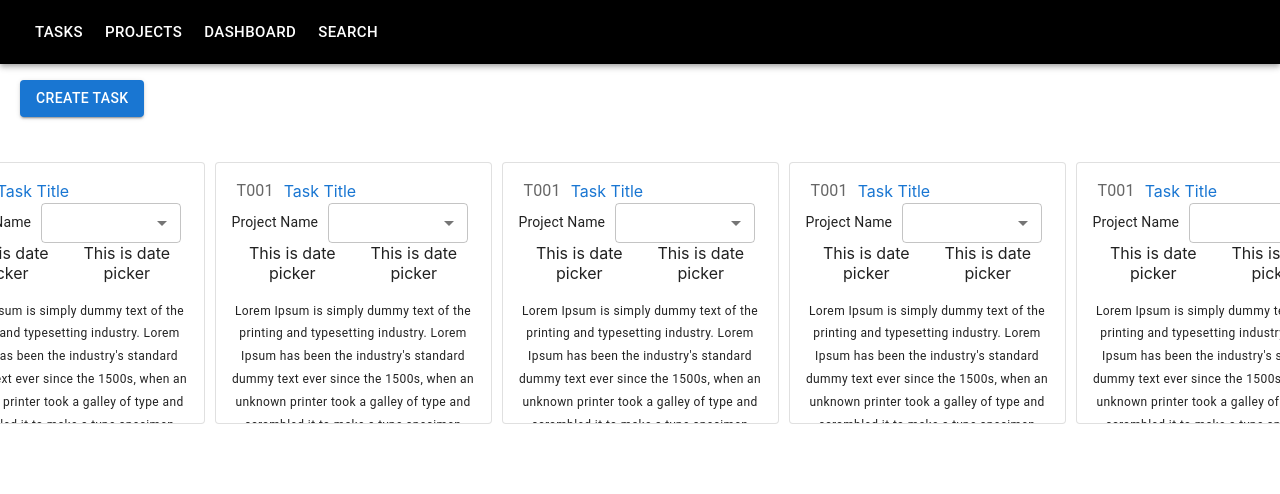
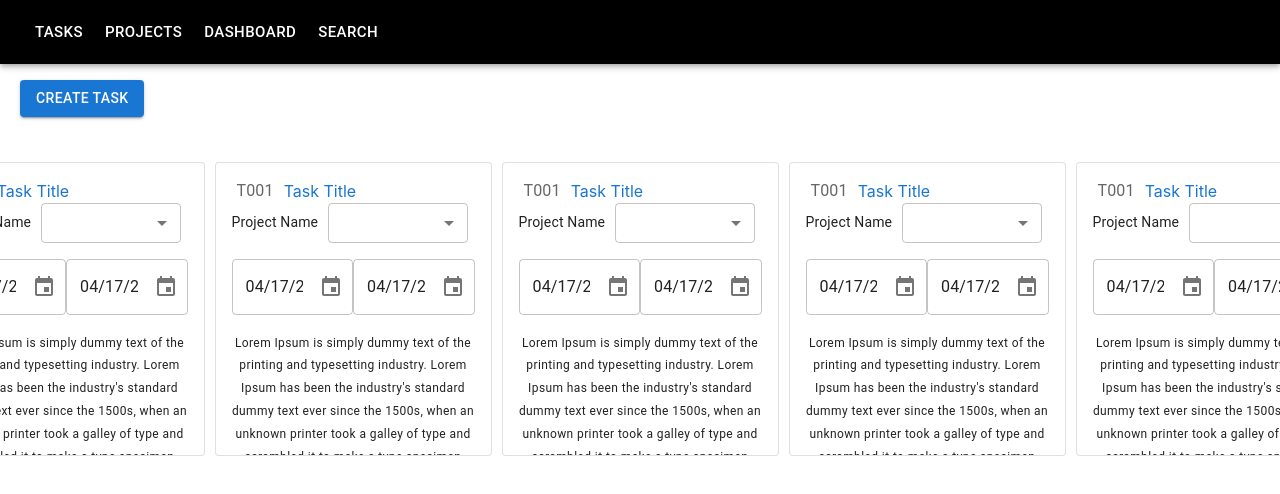
Before and after one commit to a-deep97/GSD, a React (Create React App) app in the folder gsd-ui/: page /tasks in a window 1280 px wide. Shown: the top 494 px of the page. Built offline with nearby package versions, Linux system fonts and the light colour scheme; no server answers.

Commit message:
Added a create form ui

```diff
--- a/gsd-ui/src/components/forms/create-task-form.js
+++ b/gsd-ui/src/components/forms/create-task-form.js
@@ -45,6 +45,9 @@ const CreateTaskForm = ({formActive,setFormActive}) => {
     const handleFormClose = ()=>{
         setFormActive(false)
     }
+    const handleSubmit = () =>{
+      console.log('saving...')
+    }
   return (
     <Modal
       open={formActive}
@@ -60,9 +63,14 @@ const CreateTaskForm = ({formActive,setFormActive}) => {
     >
       <Fade in={formActive}>
         <Card style={{ width: '700px', height: '550px' }}>
-          <IconButton onClick={handleFormClose}>
+          <IconButton width='100%' onClick={handleFormClose}>
             <CloseIcon />
           </IconButton>
+          <Box display='flex' flexDirection='row' marginLeft='20px'>
+            <Button variant="contained" color="primary" size='small' onClick={handleSubmit}>
+                Save
+            </Button>
+          </Box>
           <CardContent>
             <Box
               display="flex"
@@ -168,6 +176,7 @@ const CreateTaskForm = ({formActive,setFormActive}) => {
                   label="description"
                   multiline
                   variant="filled"
+                  rows ={8}
                   placeholder="description..."
                   value={description}
                   onChange={(e) => {
--- a/gsd-ui/src/components/utilities/date-picker.js
+++ b/gsd-ui/src/components/utilities/date-picker.js
@@ -1,8 +1,12 @@
 import React, { useState } from 'react';
 import dayjs from 'dayjs';
-import {Box} from '@mui/material';
+import { DemoContainer, DemoItem } from '@mui/x-date-pickers/internals/demo/DemoContainer';
+import {AdapterDayjs}  from '@mui/x-date-pickers/AdapterDayjs';
+import {LocalizationProvider} from '@mui/x-date-pickers/LocalizationProvider';
+import { DesktopDatePicker } from '@mui/x-date-pickers/DesktopDatePicker';
+import {Box,TextField} from '@mui/material';
 
-const CustomDatePicker = ({Date,handleDateChange}) => {
+const CustomDatePicker = ({Date,handleDateChange,dateType}) => {
     const [date,setDate] = useState(Date)
 
     const handleClick = (e) =>{
@@ -13,7 +17,14 @@ const CustomDatePicker = ({Date,handleDateChange}) => {
         setDate(newDate);
     }
     return (
-        <Box>This is date picker</Box>
+        <Box onClick={(e) => { handleClick(e) }} marginTop={2}>
+            <LocalizationProvider dateAdapter={AdapterDayjs}>
+                <DesktopDatePicker
+                defaultValue={dayjs('2022-04-17')}
+                onChange={handleDateChange}
+                />
+            </LocalizationProvider>
+        </Box>
     );
 };
 
--- a/gsd-ui/src/components/view_containers/task-card.js
+++ b/gsd-ui/src/components/view_containers/task-card.js
@@ -5,6 +5,7 @@ import { makeStyles } from '@mui/styles';
 import TaskView from './task-view';
 import StatusDropdown from '../utilities/status-dropdown';
 import CustomDatePicker from '../utilities/date-picker';
+import DateType from '../../constants/date-type';
 
 const useStyles = makeStyles({
   root: {
@@ -69,8 +70,8 @@ const TaskCard = () => {
                         <StatusDropdown taskStatus={taskStatus} handleStatusDropdown={handleStatusDropdown}/>
                     </Box>
                     <Box display='flex' flexDirection='row' justifyContent='center' alignItems='center'>
-                        <CustomDatePicker Date={startDate} handleDateChange={handleTargetDateChange}/>
-                        <CustomDatePicker Date={targetDate} handleDateChange={handleStartDateChange}/>
+                        <CustomDatePicker Date={startDate} handleDateChange={handleTargetDateChange} dateType={DateType.START}/>
+                        <CustomDatePicker Date={targetDate} handleDateChange={handleStartDateChange} dateType={DateType.TARGET}/>
                     </Box>
                     <Box style={{
                         height: '100px',
--- /dev/null
+++ b/gsd-ui/src/constants/date-type.js
@@ -0,0 +1,6 @@
+const DateType = {
+    TARGET : "target",
+    START : "start"
+}
+
+export default DateType
```
